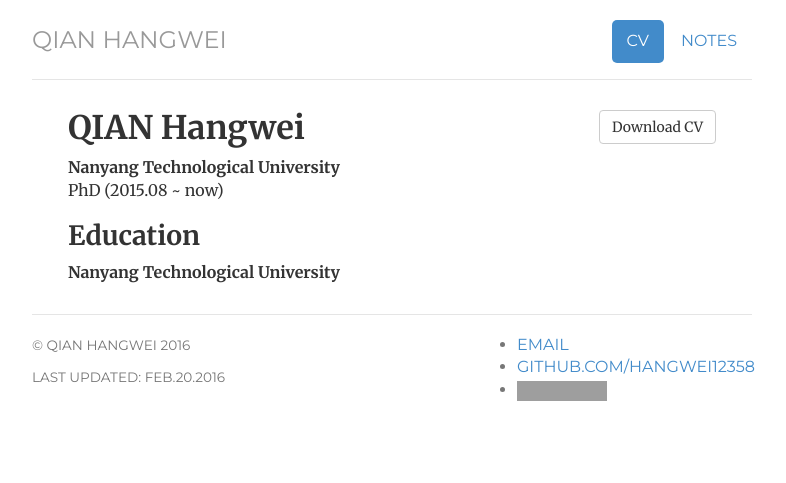
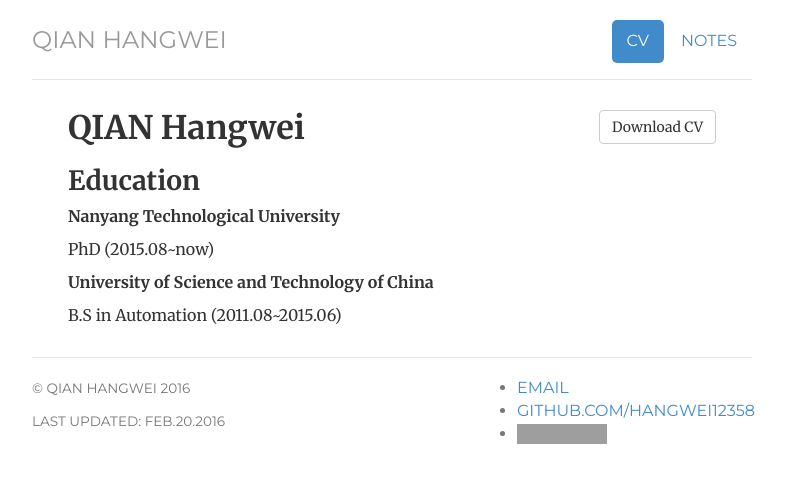
Before and after one commit to Hangwei12358/Hangwei12358.github.io, a Jekyll site: the page built from cv/index.html, in a window 1280 px wide. Shown: the top 483 px of the page, without its empty margins (248-1034 px from the left). Built offline with Jekyll 4.4.1, drawn with Linux system fonts in a browser that asks for light colours; grey boxes are pictures that could not be loaded.

Commit message:
update cv

```diff
--- a/cv/index.html
+++ b/cv/index.html
@@ -9,14 +9,13 @@
 	<a href="/files/CV_QianHangwei_20160107.pdf" class="btn btn-default pull-right" title="Download CV as PDF">Download CV</a>
 				<div itemscope itemtype="http://data-vocabulary.org/Person">
 				<span itemprop="name"><h1>QIAN Hangwei</h1></span>
-				<address>
-				<span itemprop="affiliation"><strong>Nanyang Technological University</strong><br>
-				</span>
-				<span itemprop="affiliation">PhD (2015.08 ~ now)<br></span>
-				</address>
 
 <h2>Education</h2>
-	<p><strong>Nanyang Technological University</strong><br /></p>
+	<p><strong>Nanyang Technological University</strong></p>
+      <p>PhD (2015.08~now)</p>
+
+      	<p><strong>University of Science and Technology of China</strong></p>
+      <p>B.S in Automation (2011.08~2015.06)</p>
 
 </div>
 </div>
```
